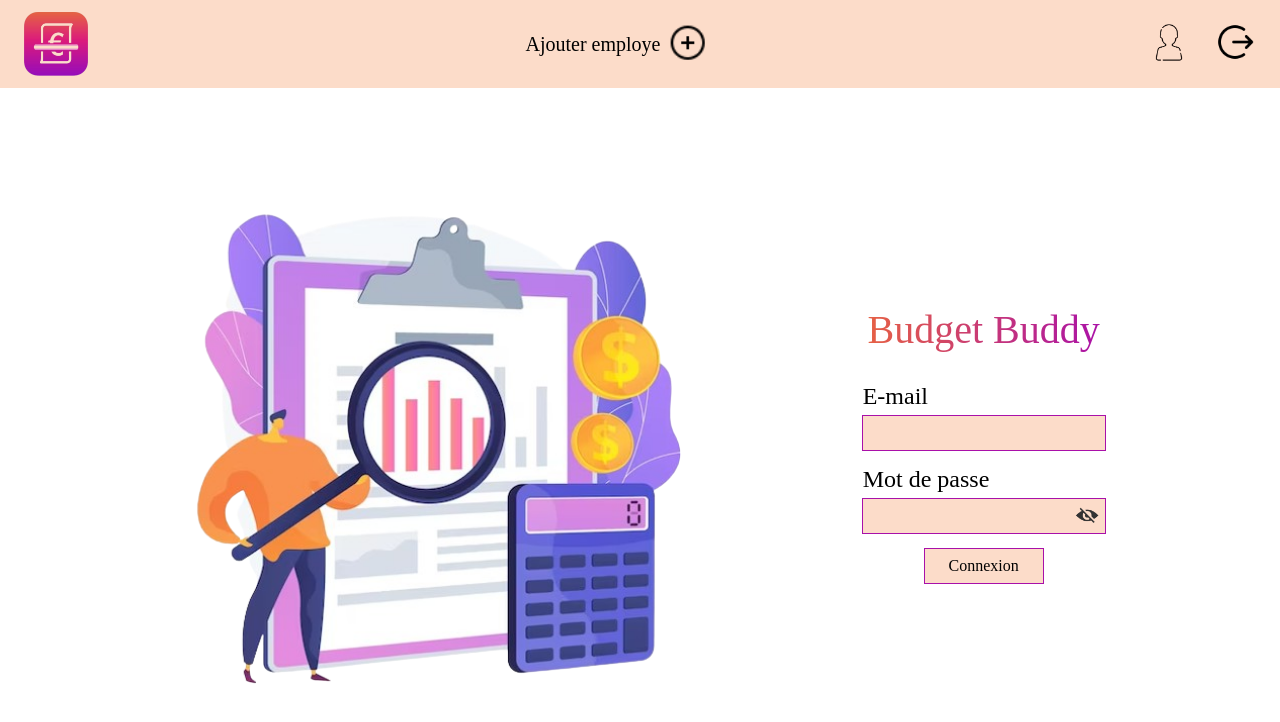
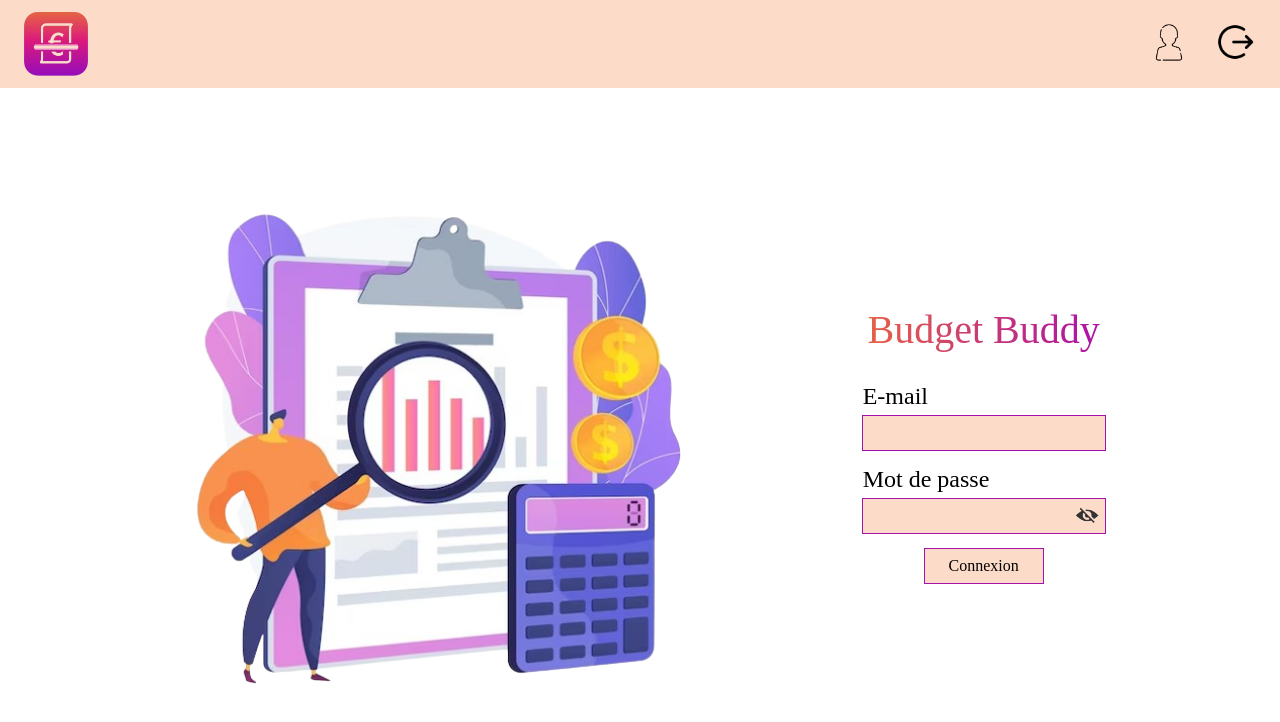
Before and after one commit to jimmy-martin/budget-buddy-front, a Vue app: page / in a window 1280 px wide. Shown: the top 722 px of the page. Built offline with nearby package versions, Linux system fonts and the light colour scheme; a web font is replaced by a local one.

Commit message:
feat(navbar): wip hide addEmployee btn if not admin

```diff
--- a/src/components/NavBar.vue
+++ b/src/components/NavBar.vue
@@ -3,7 +3,7 @@
         <router-link class="clickable" to="/" style="display:flex;">
           <img class="navbar-logo" src="../assets/logo.png">
         </router-link>
-        <router-link class="clickable add-employe" to="/add_employe">
+        <router-link v-if="admin" class="clickable add-employe" to="/add_employe">
           Ajouter employe <img class="navbar-icon" src="../assets/add.png">
         </router-link>
         <div class="navbar-account-controls">
@@ -18,7 +18,12 @@
 </template>
 
 <script setup lang="js">
+var location = window.location.href;
+let admin = false
 
+if(location.indexOf("/admin") > -1) {
+  admin = true
+}
 </script>
 
 <style scoped>
```
